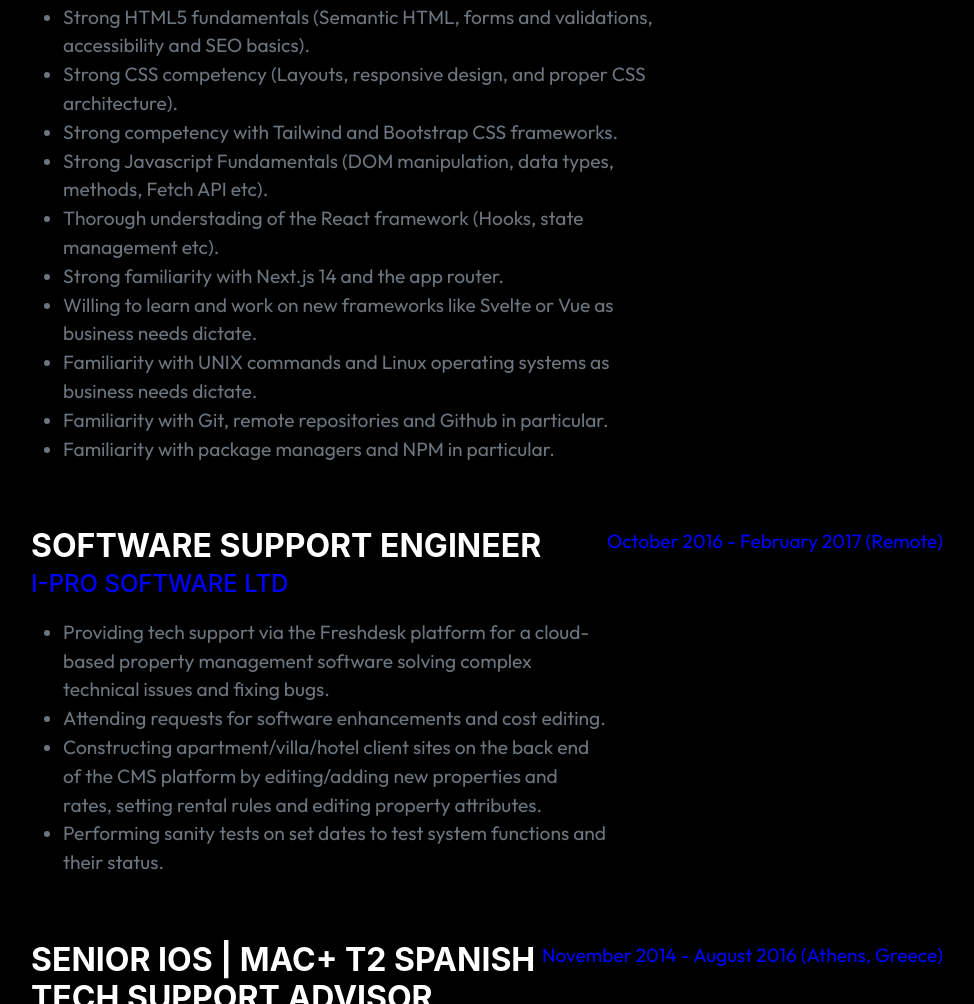
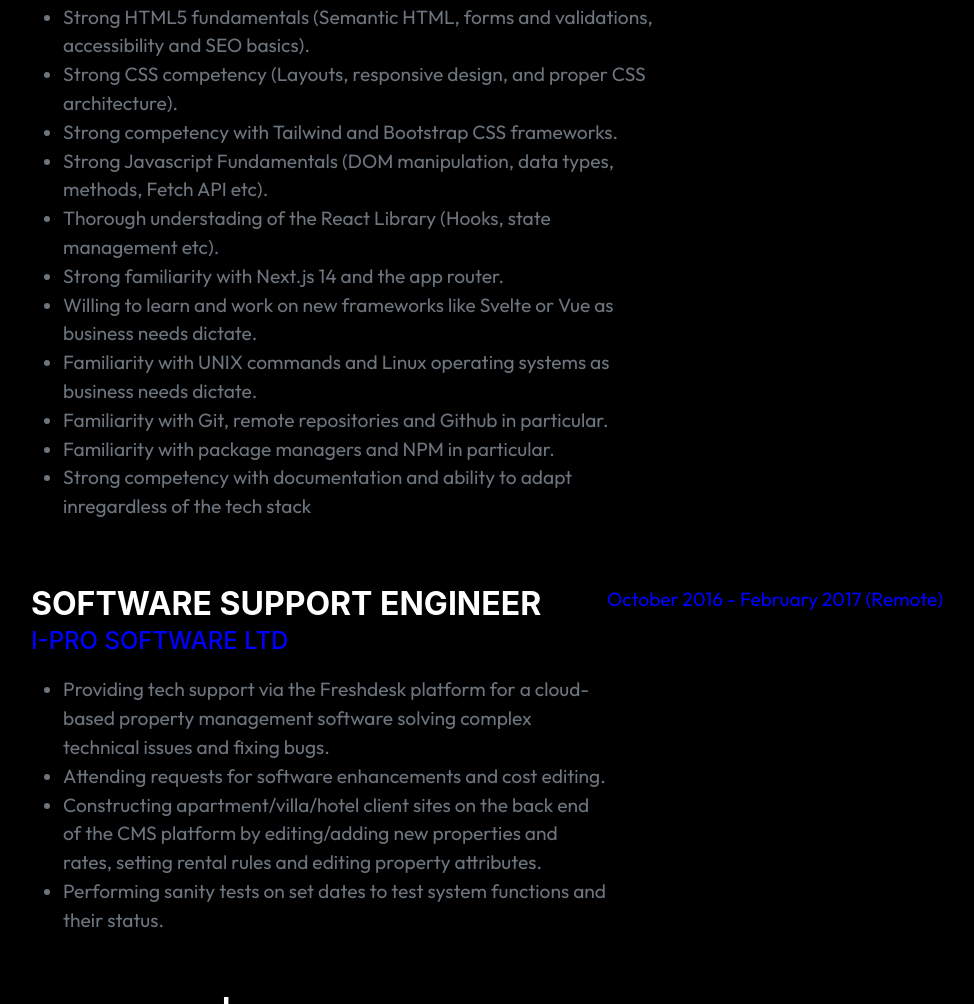
Before and after one commit to akvrmvlakis/my-resume, a plain HTML site: page index.html in a window 1280 px wide. Shown: the part 1084-2088 px from the top of the page, without its empty margins (289-1263 px from the left). Drawn offline with nearby package versions, Linux system fonts and the light colour scheme; a web font is replaced by a local one.

Commit message:
edit experience and add new attributes

```diff
--- a/index.html
+++ b/index.html
@@ -143,7 +143,7 @@
                 methods, Fetch API etc).
               </li>
               <li>
-                Thorough understading of the React framework (Hooks, state
+                Thorough understading of the React Library (Hooks, state
                 management etc).
               </li>
               <li>Strong familiarity with Next.js 14 and the app router.</li>
@@ -160,6 +160,10 @@
                 particular.
               </li>
               <li>Familiarity with package managers and NPM in particular.</li>
+              <li>
+                Strong competency with documentation and ability to adapt
+                inregardless of the tech stack
+              </li>
             </ul>
           </div>
           <div class="flex-shrink-0">
```
